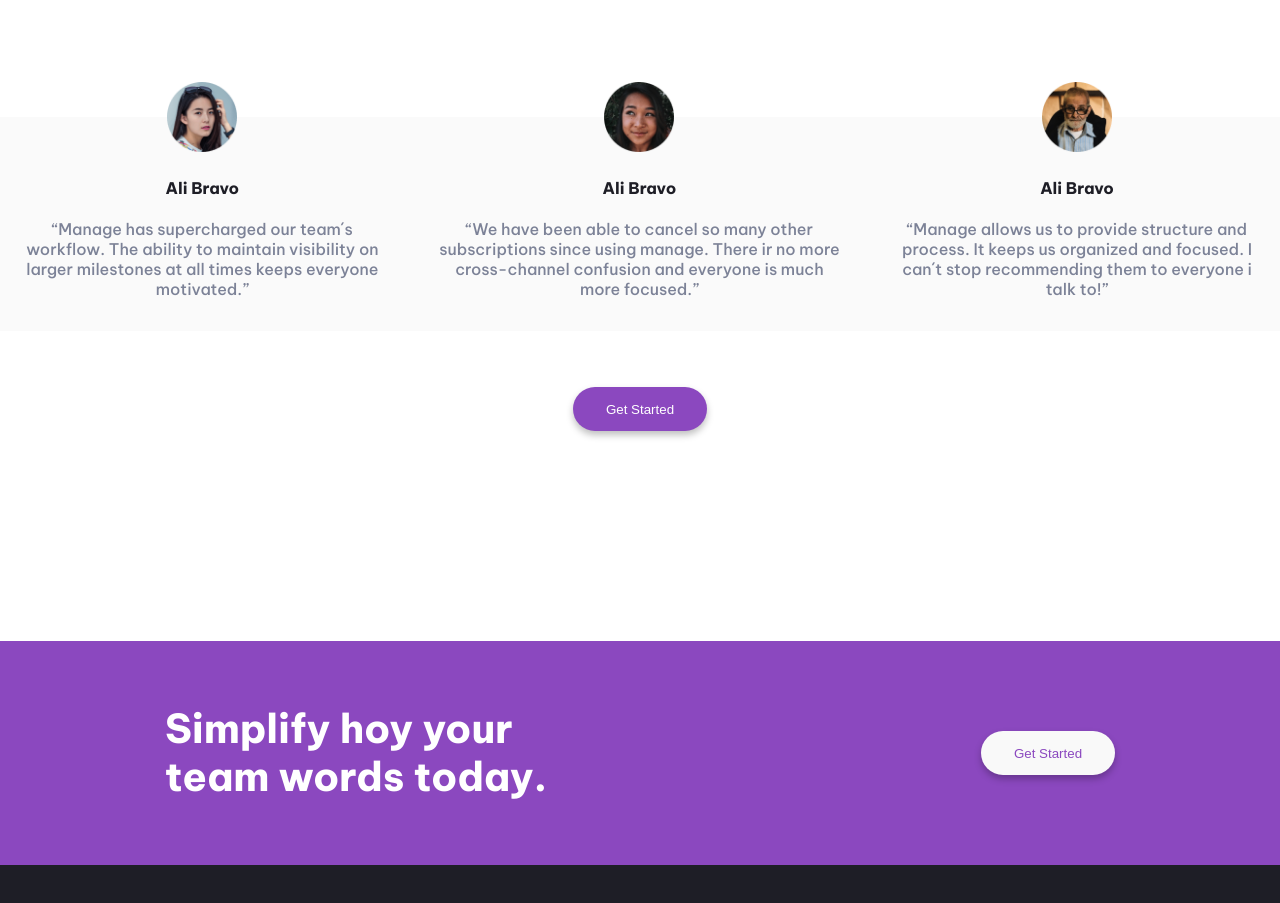
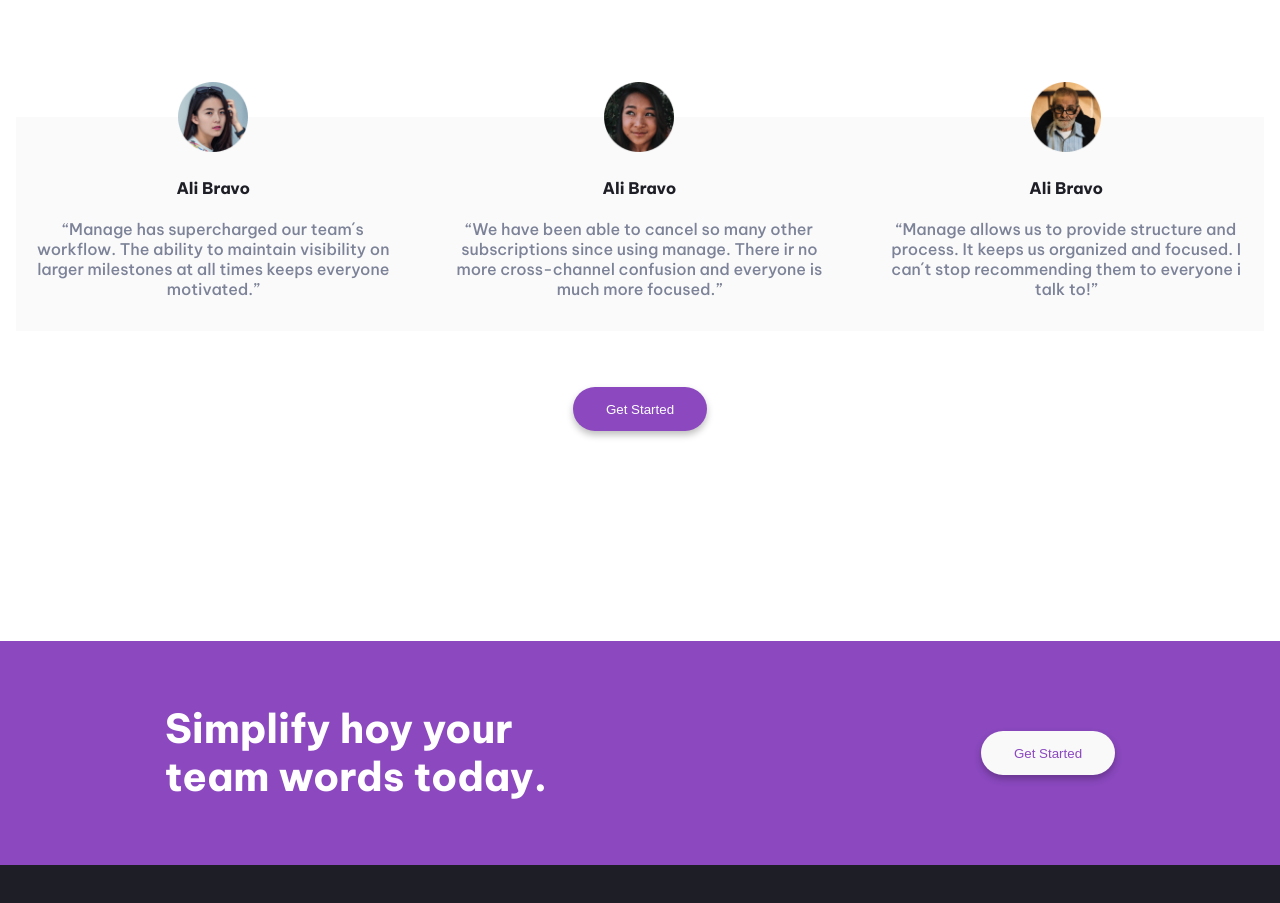
Before and after one commit to mariafero/Maria-Rodriguez, a plain HTML site: page index.html in a window 1280 px wide. Shown: the part 1329-2232 px from the top of the page. Drawn offline with Linux system fonts and the light colour scheme.

Commit message:
Fix testimonials margin

```diff
--- a/css/style.css
+++ b/css/style.css
@@ -234,6 +234,9 @@ button.mini {
     padding-bottom: 2em;
     margin-top: 15vh;
     background-color: var(--testimonial);
+
+    margin-left: 1em;
+    margin-right: 1em;
 }
 
 .testimonials section article {
```
